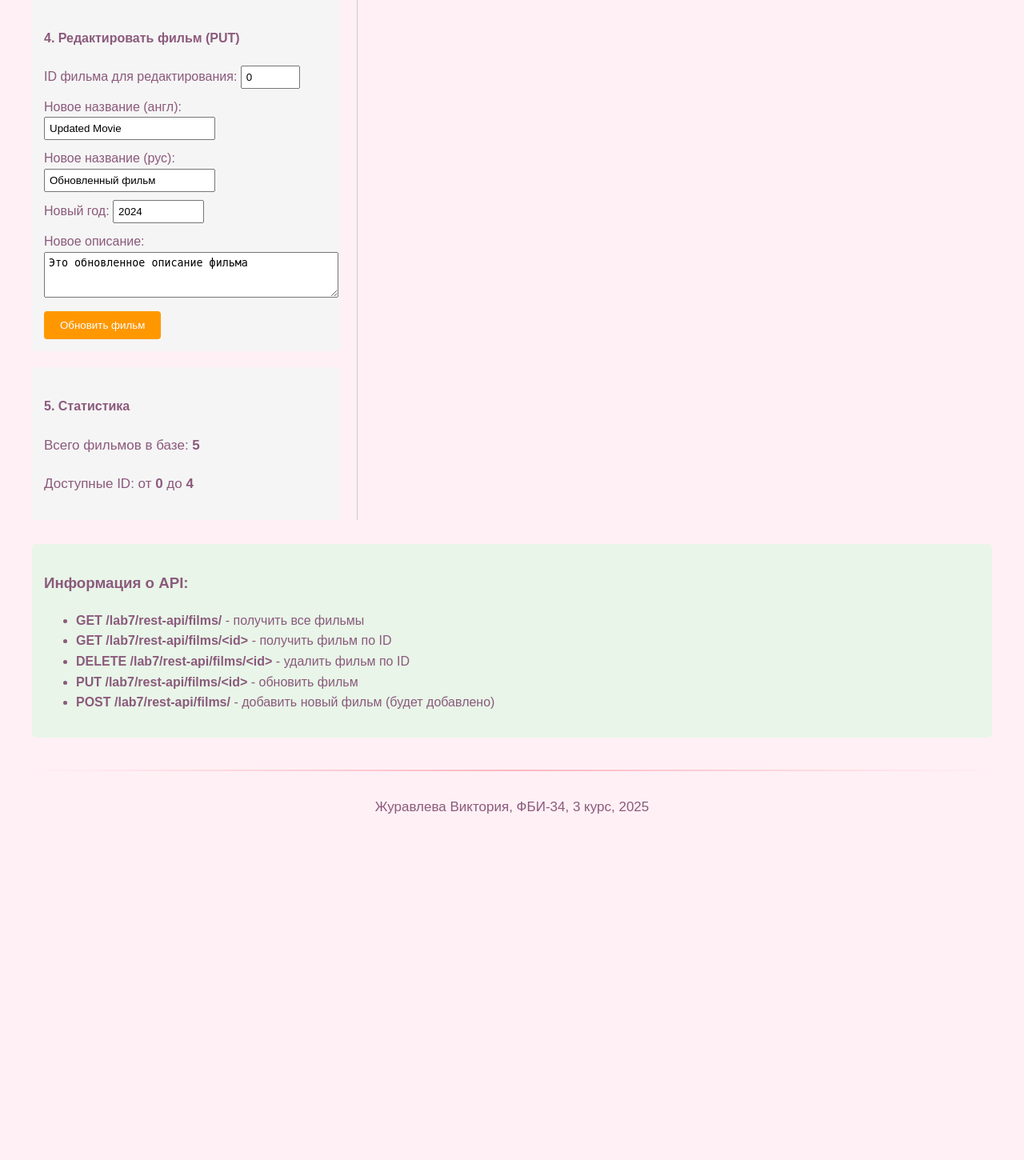
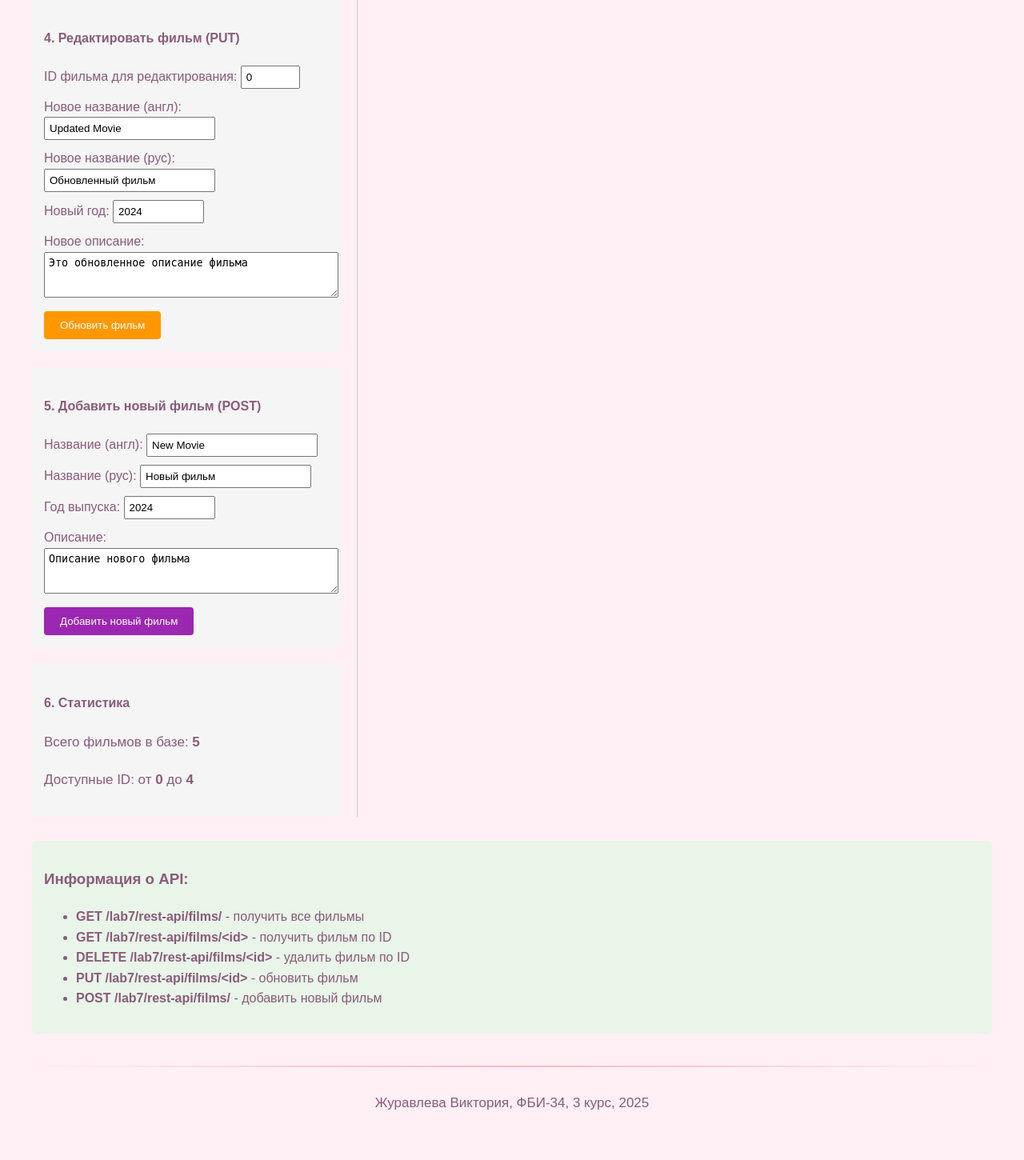
Before and after one commit to viktoria-zhur/web-2, a Flask app: page /lab7/ in a window 1280 px wide. Shown: the part 1001-2451 px from the top of the page at 80% size. Before the commit the page ends 2018 px from the top, so only its background shows below. Run offline with Flask 3, Linux system fonts and the light colour scheme.

Commit message:
Добавление нового фильма по REST

```diff
--- a/lab7.py
+++ b/lab7.py
@@ -74,3 +74,15 @@ def put_film(id):
 
     # Возвращаем обновленный фильм
     return jsonify(films[id])
+
+# Добавление нового фильма (POST)
+@lab7.route('/rest-api/films/', methods=['POST'])
+def add_film():
+    # Получаем данные нового фильма из тела запроса
+    new_film_data = request.get_json()
+
+    # Добавляем новый фильм в конец списка
+    films.append(new_film_data)
+
+    # Возвращаем индекс нового фильма (длина списка минус 1)
+    return jsonify({"id": len(films) - 1}), 201
--- a/templates/lab7/index.html
+++ b/templates/lab7/index.html
@@ -80,6 +80,42 @@
             output.innerHTML = `<h3>Ошибка редактирования:</h3><pre>${JSON.stringify(error, null, 2)}</pre>`;
         }
     }
+
+    // Функция для добавления нового фильма (POST)
+    async function addNewFilm() {
+        const title = document.getElementById('newTitle').value;
+        const titleRu = document.getElementById('newTitleRu').value;
+        const year = document.getElementById('newYear').value;
+        const description = document.getElementById('newDescription').value;
+
+        const filmData = {
+            title: title,
+            title_ru: titleRu,
+            year: parseInt(year),
+            description: description
+        };
+
+        const response = await fetch('/lab7/rest-api/films/', {
+            method: 'POST',
+            headers: {
+                'Content-Type': 'application/json'
+            },
+            body: JSON.stringify(filmData)
+        });
+
+        const output = document.getElementById('output');
+        if (response.status === 201) {
+            const result = await response.json();
+            output.innerHTML = `<h3>Новый фильм успешно добавлен!</h3>
+                               <p>ID нового фильма: <strong>${result.id}</strong></p>
+                               <pre>${JSON.stringify(filmData, null, 2)}</pre>`;
+            // Автоматически обновляем список фильмов
+            setTimeout(getAllFilms, 1000);
+        } else {
+            const error = await response.json();
+            output.innerHTML = `<h3>Ошибка добавления:</h3><pre>${JSON.stringify(error, null, 2)}</pre>`;
+        }
+    }
 </script>
 {% endblock %}
 
@@ -151,8 +187,31 @@
                 </button>
             </div>
 
+            <div style="margin-bottom: 20px; padding: 15px; background: #f5f5f5; border-radius: 5px;">
+                <h4>5. Добавить новый фильм (POST)</h4>
+                <div style="margin-bottom: 10px;">
+                    <label>Название (англ): </label>
+                    <input type="text" id="newTitle" value="New Movie" style="padding: 5px; width: 200px;">
+                </div>
+                <div style="margin-bottom: 10px;">
+                    <label>Название (рус): </label>
+                    <input type="text" id="newTitleRu" value="Новый фильм" style="padding: 5px; width: 200px;">
+                </div>
+                <div style="margin-bottom: 10px;">
+                    <label>Год выпуска: </label>
+                    <input type="number" id="newYear" value="2024" style="padding: 5px; width: 100px;">
+                </div>
+                <div style="margin-bottom: 10px;">
+                    <label>Описание: </label><br>
+                    <textarea id="newDescription" rows="3" style="width: 100%; padding: 5px;">Описание нового фильма</textarea>
+                </div>
+                <button onclick="addNewFilm()" style="padding: 10px 20px; background: #9C27B0; color: white; border: none; border-radius: 4px; cursor: pointer;">
+                    Добавить новый фильм
+                </button>
+            </div>
+
             <div style="padding: 15px; background: #f5f5f5; border-radius: 5px;">
-                <h4>5. Статистика</h4>
+                <h4>6. Статистика</h4>
                 <p>Всего фильмов в базе: <strong>{{ films_count }}</strong></p>
                 <p>Доступные ID: от <strong>0</strong> до <strong>{{ films_count-1 }}</strong></p>
             </div>
@@ -174,7 +233,7 @@
             <li><strong>GET /lab7/rest-api/films/&lt;id&gt;</strong> - получить фильм по ID</li>
             <li><strong>DELETE /lab7/rest-api/films/&lt;id&gt;</strong> - удалить фильм по ID</li>
             <li><strong>PUT /lab7/rest-api/films/&lt;id&gt;</strong> - обновить фильм</li>
-            <li><strong>POST /lab7/rest-api/films/</strong> - добавить новый фильм (будет добавлено)</li>
+            <li><strong>POST /lab7/rest-api/films/</strong> - добавить новый фильм</li>
         </ul>
     </div>
 {% endblock %}
```
